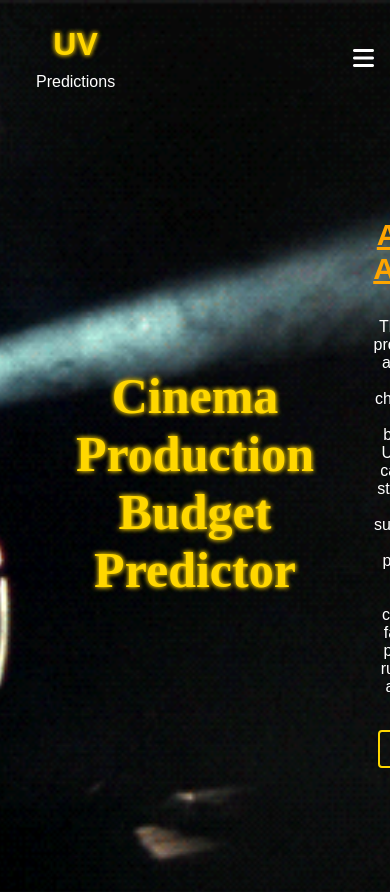
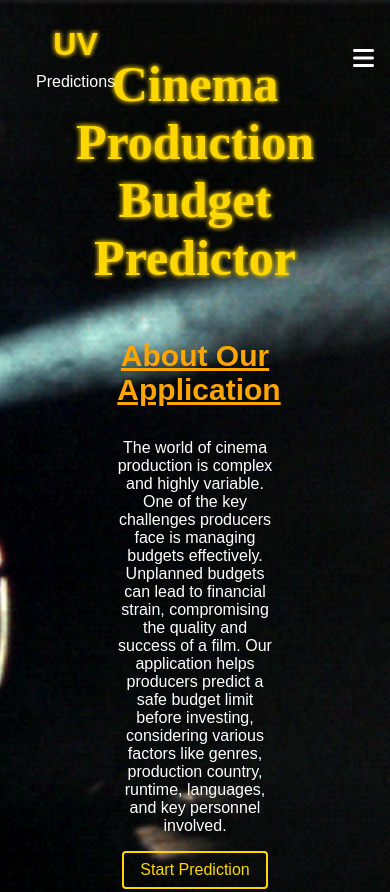
Before and after one commit to uvaishnav/BoxOfficePrediction, a Flask app: page / in a window 390 px wide; the page is wider, and only the part inside the window is pictured. Shown: the top 892 px of that part. Run offline with Flask 3, Linux system fonts and the light colour scheme; some libraries are stand-ins or nearby versions.

Commit message:
UI handling small screens 1

```diff
--- a/static/css/style.css
+++ b/static/css/style.css
@@ -75,7 +75,6 @@ nav {
     flex-direction: column;
     justify-content: center;
     align-items: center;
-    flex-wrap: wrap;
     height: 100%;
     width: 75%;
 }
@@ -447,6 +446,11 @@ footer h3{
     .input-group label {
         flex: 1 1 45%;
     }
+    main{
+        height: auto;
+        overflow-y: auto;
+        padding-top:2rem;
+    }
 }
 
 @media (max-width: 480px) {
--- a/templates/index.html
+++ b/templates/index.html
@@ -134,7 +134,7 @@
                     <label><input type="checkbox" name="genres[]" value="Western"> Western</label>
                 </div>
             </div>
-            <input type="submit" value="Predict Budget">
+            <input type="submit" value="Predict Revenue">
         </form>
         <div class="modal" id="resultsModal">
             <div class="modal-content">
```
